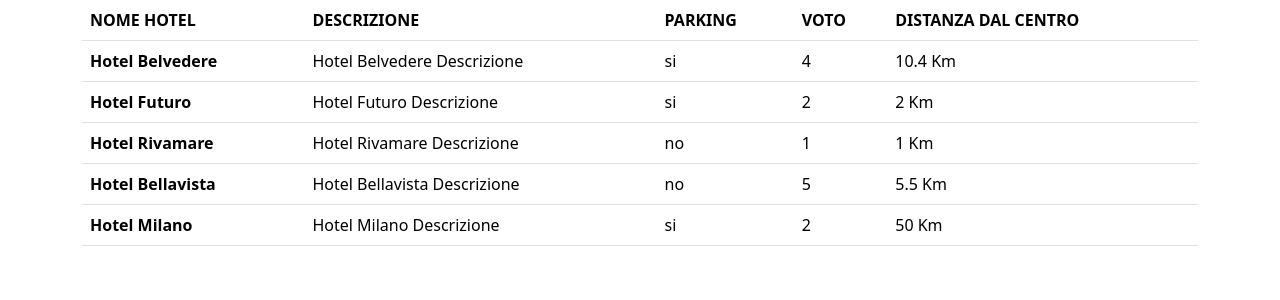
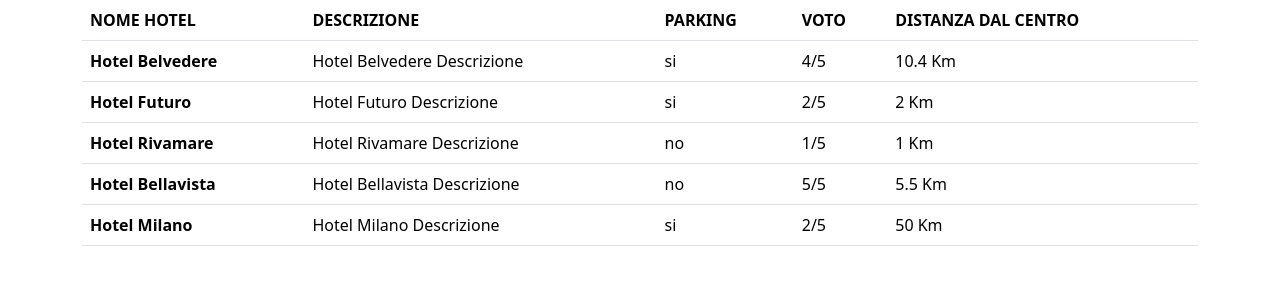
Before and after one commit to GiorgioDordo/php-hotel, a PHP site: page / in a window 1280 px wide. Shown: the top 300 px of the page. Run offline with PHP 8.4, Linux system fonts and the light colour scheme.

Commit message:
added /5 on votes

```diff
--- a/index.php
+++ b/index.php
@@ -72,7 +72,7 @@ $hotels = [
                         <th><?= $hotel["name"]; ?></th>
                         <td><?= $hotel["description"]; ?></td>
                         <td><?= $hotel["parking"]  ? "si" : "no"; ?></td>
-                        <td><?= $hotel["vote"]; ?></td>
+                        <td><?= $hotel["vote"]; ?>/5</td>
                         <td><?= $hotel["distance_to_center"]; ?> Km</td>
                     </tr>
                 <?php } ?>
```
